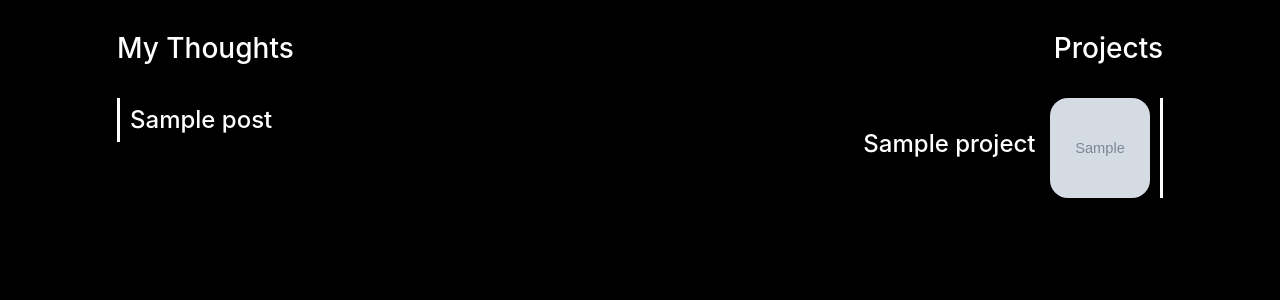
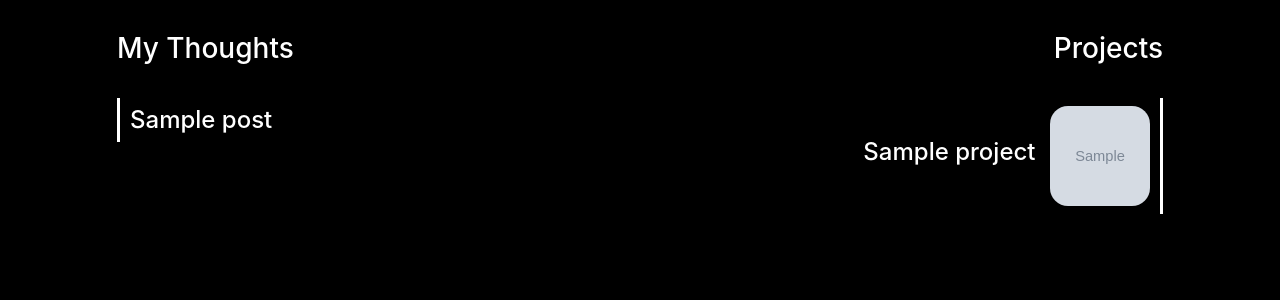
Before and after one commit to marianvinicay/UoB-bridging_coursework, a Django app: page / in a window 1280 px wide. Shown: the part 95-395 px from the top of the page. Run offline with Django 3.2, Linux system fonts and the light colour scheme; tables that the repository leaves empty hold one stand-in row (values such as "Sample post"); grey boxes marked "Sample" are stand-in pictures; some libraries are stand-ins or nearby versions.

Commit message:
CSS fixes

```diff
--- a/marvin/static/css/marvin.css
+++ b/marvin/static/css/marvin.css
@@ -131,6 +131,11 @@ p {
     border-left: 4px red solid;
 }
 
+.ccol-md-6 .blog,
+.col-lg-6 .blog {
+    margin-right: 1rem;
+}
+
 .col-xs-12 .blog,
 .col-sm-12 .blog {
     margin-bottom: 4rem;
@@ -144,7 +149,8 @@ p {
 }
 
 .blog a > h4,
-.projects a > h4 {
+.projects a > h4,
+.projects a > img {
     margin: 0.5rem 0px;
 }
 
@@ -155,7 +161,7 @@ p {
 .projects .row-item a {
     padding-right: 10px;
     border-right: 3px white solid;
-    height: 100px;
+    min-height: 100px;
 }
 
 .projects .row-item a:hover {
```
